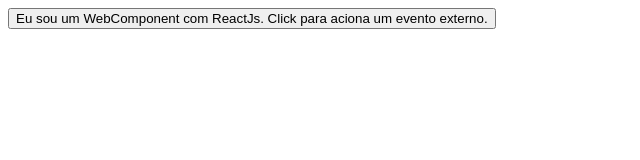
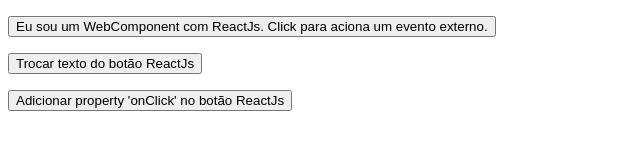
Before and after one commit to leandrocotrim/reactjs-web-components, a plain HTML site: page index.html in a window 1280 px wide. Shown: the whole page, without its empty margins (0-640 px from the left). Drawn offline with nearby package versions, Linux system fonts and the light colour scheme.

Commit message:
create doc and code manipulation

```diff
--- a/index.html
+++ b/index.html
@@ -2,12 +2,32 @@
 <html>
   <head></head>
   <body>
-    <new-button
-      text="Eu sou um WebComponent com ReactJs. Click para aciona um evento externo.">
-    </new-button>
+    <p>
+      <new-button
+        text="Eu sou um WebComponent com ReactJs. Click para aciona um evento externo.">
+      </new-button>
+    </p>
+    <p>
+      <button onclick="trocarTexto()">Trocar texto do botão ReactJs</button>
+    </p>
+    <p>
+      <button onclick="adicionarProperty()">Adicionar property 'onClick' no botão ReactJs</button>
+    </p>
   </body>
   <script src="https://unpkg.com/react@16/umd/react.development.js" crossorigin></script>
   <script src="https://unpkg.com/react-dom@16/umd/react-dom.development.js" crossorigin></script>
   <script src="libs/react-shadow-dom-retarget-events/index.js"></script>
   <script src="src/index.js"></script>
+
+  <script>
+    function trocarTexto() {
+      document.querySelector('new-button')
+        .setAttribute('text',
+          'Texto do botão ReactJs trocado as ' + new Date().toTimeString());
+    }
+
+    function adicionarProperty() {
+      document.querySelector('new-button').setProperty('onClick', function(text) { alert(text); });
+    }
+  </script>
 </html>
```
Also changed, not shown: 1 other file.
